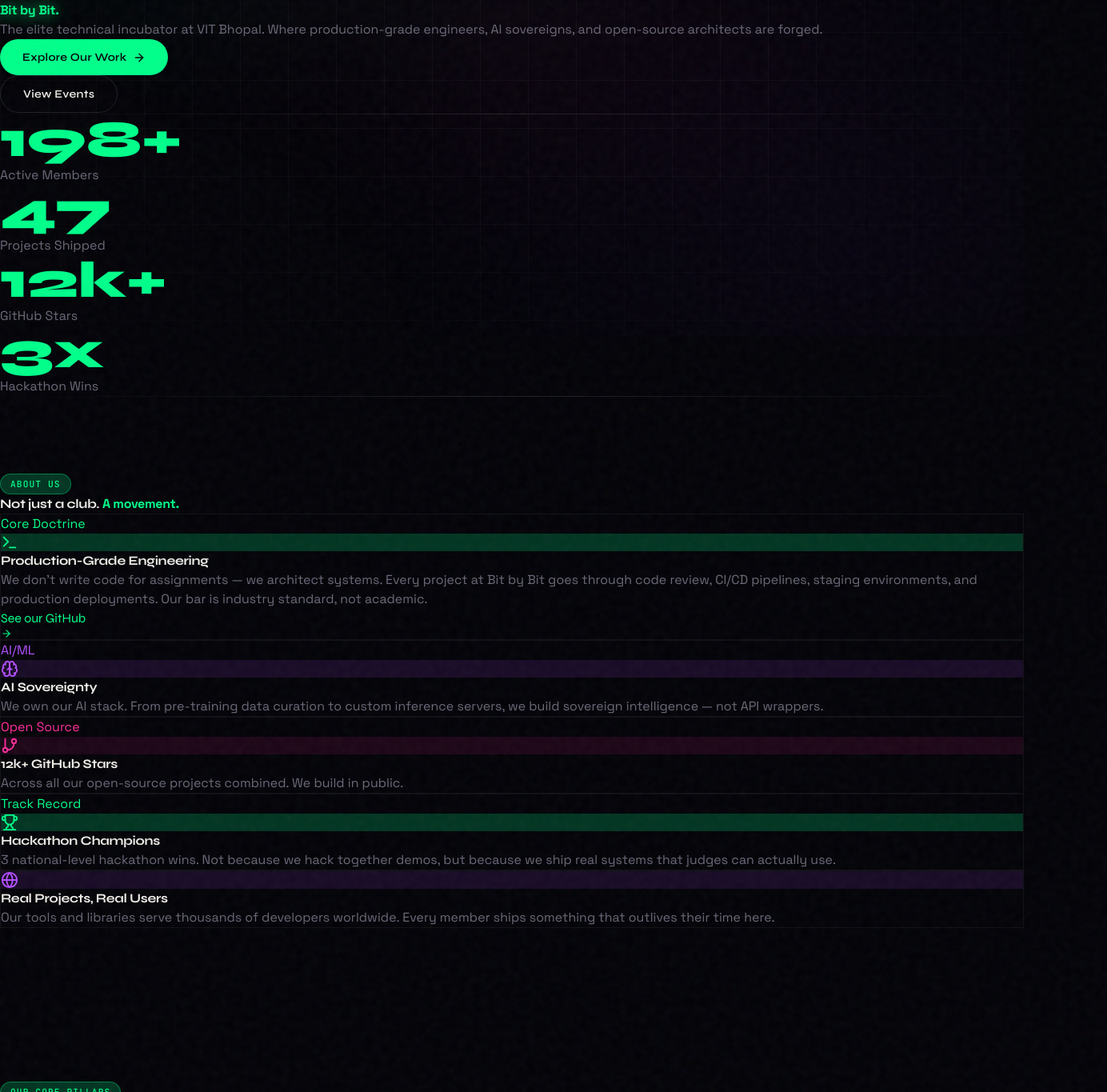
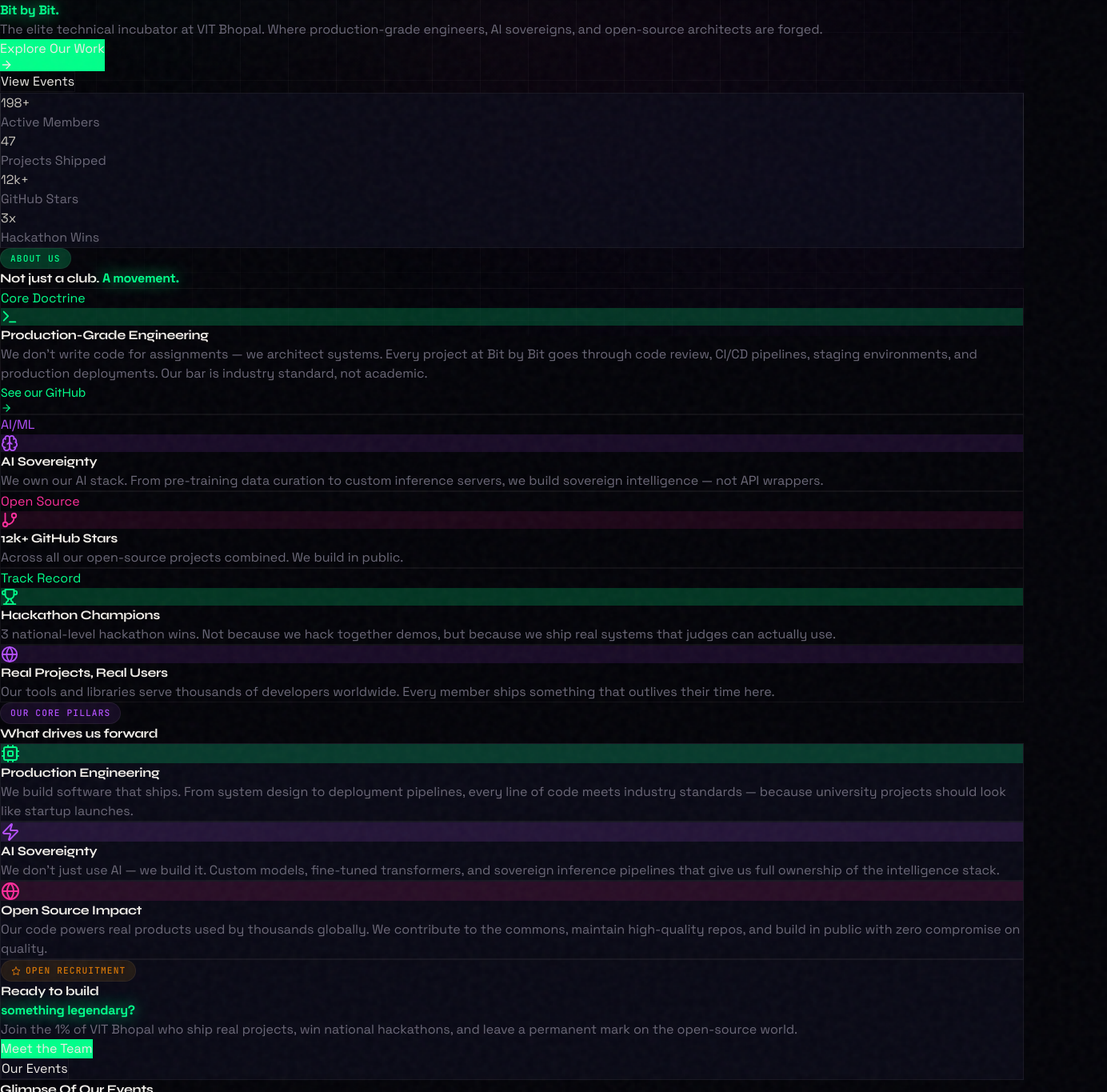
Before and after one commit to Yashwant264/bit-by-bit-club, a Next.js app: page / in a window 1280 px wide. Shown: the part 380-1745 px from the top of the page at 80% size, 1384 px wide, since content can reach past the window. Built offline with nearby package versions, Linux system fonts and the light colour scheme.

Commit message:
Homepage issue

```diff
--- a/app/page.tsx
+++ b/app/page.tsx
@@ -1,8 +1,7 @@
 'use client';
 
-import { useEffect, useState } from "react";
+import { useEffect, useState, useRef } from "react";
 import LoadingScreen from "@/components/LoadingScreen";
-import { useRef } from 'react';
 import { motion, useScroll, useTransform, useSpring, useMotionValue } from 'framer-motion';
 import { BentoGrid } from '@/components/BentoGrid';
 import { AnimatedCounter } from '@/components/AnimatedCounter';
@@ -13,7 +12,6 @@
 import Image from 'next/image';
 import Testimonials from "@/components/Testimonials";
 import EventGallery from "@/components/EventGallery";
-
 
 /* ── Magnetic Button ─────────────────────────────────────── */
 function MagneticButton({
@@ -69,12 +67,12 @@
         left: `${x}%`,
         top: `${y}%`,
         background: 'var(--accent-primary)',
-        boxShadow: '0 0 6px var(--accent-primary)',
+        boxShadow: '0 0 8px var(--accent-primary)',
       }}
       animate={{
         y: [0, -40, 0],
-        opacity: [0, 1, 0],
-        scale: [0, 1.5, 0],
+        opacity: [0, 0.7, 0],
+        scale: [0, 1.2, 0],
       }}
       transition={{
         duration: 4 + Math.random() * 2,
@@ -86,7 +84,7 @@
   );
 }
 
-/* ── Stats Section ───────────────────────────────────────── */
+/* ── Stats Layout Array ─────────────────────────────────── */
 const STATS = [
   { value: 200, suffix: '+', label: 'Active Members' },
   { value: 48, suffix: '', label: 'Projects Shipped' },
@@ -94,7 +92,7 @@
   { value: 3, suffix: 'x', label: 'Hackathon Wins' },
 ];
 
-/* ── Main Page ───────────────────────────────────────────── */
+/* ── Main Home Page ──────────────────────────────────────── */
 export default function HomePage() {
   const [loading, setLoading] = useState(true);
 
@@ -105,6 +103,7 @@
 
     return () => clearTimeout(timer);
   }, []);
+
   const heroRef = useRef<HTMLDivElement>(null);
   const { scrollYProgress } = useScroll({
     target: heroRef,
@@ -124,54 +123,50 @@
     y: Math.random() * 100,
     delay: i * 0.3,
   }));
+
   if (loading) {
     return <LoadingScreen />;
   }
 
   return (
-    <>
+    <div className="min-h-screen transition-colors duration-500 overflow-hidden bg-transparent">
+      {/* Structural canvas vectors */}
       <AmbientBackground />
       <ParticlesBackground />
-      <div className="relative">
-        {/* ── PARALLAX HERO ─────────────────────────── */}
+
+      <div className="relative z-10">
+
+        {/* ── PARALLAX HERO SECTION ───────────────── */}
         <section
           ref={heroRef}
           className="relative min-h-[100dvh] flex items-center justify-center overflow-hidden"
         >
-          {/* Background orbs */}
+          {/* Layout Backdrop Radial Orbs */}
           <div
-            className="hero-blur-orb w-[600px] h-[600px]"
+            className="hero-blur-orb w-[600px] h-[600px] absolute pointer-events-none"
             style={{
               background: 'var(--accent-primary)',
               top: '10%',
               left: '-10%',
+              opacity: 0.12,
             }}
           />
           <div
-            className="hero-blur-orb w-[500px] h-[500px]"
+            className="hero-blur-orb w-[500px] h-[500px] absolute pointer-events-none"
             style={{
               background: 'var(--accent-secondary)',
               bottom: '5%',
               right: '-8%',
-              animationDelay: '2s',
-            }}
-          />
-          <div
-            className="hero-blur-orb w-[300px] h-[300px]"
-            style={{
-              background: 'var(--accent-tertiary)',
-              top: '40%',
-              right: '20%',
-              animationDelay: '4s',
+              opacity: 0.1,
             }}
           />
 
-          {/* Floating particles */}
+          {/* Floating context arrays */}
           {particles.map((p) => (
             <FloatingParticle key={p.id} delay={p.delay} x={p.x} y={p.y} />
           ))}
 
-          {/* Hero content */}
+          {/* Main Hero Elements Content container */}
           <motion.div
             style={{
               y: springHeroY,
@@ -181,64 +176,81 @@
             }}
             className="relative z-10 text-center px-6 max-w-6xl mx-auto transform-gpu"
           >
-            {/* Badge */}
+            {/* Context Badge */}
             <motion.div
               initial={{ opacity: 0, y: 20 }}
               animate={{ opacity: 1, y: 0 }}
               transition={{ duration: 0.6, delay: 0.1 }}
               className="flex justify-center mb-8"
             >
-              <div className="badge">
-                <span className="w-1.5 h-1.5 rounded-full bg-current animate-pulse" />
-                VIT Bhopal · Est. 2020
+              <div
+                className="badge glass-strong px-4 py-1.5 rounded-full text-xs font-mono tracking-wider flex items-center gap-2"
+                style={{ border: '1px solid var(--border-subtle)' }}
+              >
+                <span
+                  className="w-1.5 h-1.5 rounded-full animate-pulse inline-block"
+                  style={{ background: 'var(--accent-primary)' }}
+                />
+                <span style={{ color: 'var(--text-muted)' }}>VIT Bhopal · Est. 2020</span>
               </div>
             </motion.div>
 
-            {/* Headline */}
+            {/* Main Headline */}
             <motion.h1
               initial={{ opacity: 0, y: 100 }}
               animate={{ opacity: 1, y: 0 }}
               transition={{ duration: 1, delay: 0.2, ease: [0.16, 1, 0.3, 1] }}
-              className="text-[clamp(3rem,8vw,7rem)] font-bold leading-[0.95] tracking-tight mb-6"
+              className="text-[clamp(3rem,8vw,6.5rem)] font-extrabold leading-[0.95] tracking-tight mb-6"
             >
-              <span style={{ color: 'var(--text-primary)' }}>We Build</span>
+              <span style={{ color: 'var(--text-main)' }}>We Build</span>
               <br />
               <span className="neon-text">Bit by Bit.</span>
             </motion.h1>
 
-            {/* Subheadline */}
+            {/* Sub-headline Text info */}
             <motion.p
               initial={{ opacity: 0, y: 30 }}
               animate={{ opacity: 1, y: 0 }}
               transition={{ duration: 0.8, delay: 0.4, ease: [0.16, 1, 0.3, 1] }}
+              className="text-base md:text-lg max-w-2xl mx-auto mb-10 leading-relaxed font-medium"
               style={{ color: 'var(--text-muted)' }}
-              className="text-lg md:text-xl max-w-2xl mx-auto mb-10 leading-relaxed font-space"
             >
               The elite technical incubator at VIT Bhopal. Where production-grade
               engineers, AI sovereigns, and open-source architects are forged.
             </motion.p>
 
-            {/* CTAs */}
+            {/* Interaction Buttons Layout */}
             <motion.div
-              initial={{ opacity: 0, y: 50 }}
-              animate={{ opacity: 1, y: 0 }}
+              initial={{ opacity: 0, scale: 0.95 }}
+              animate={{ opacity: 1, scale: 1 }}
               transition={{ delay: 0.5 }}
               className="flex flex-wrap gap-4 justify-center"
             >
               <MagneticButton>
-                <button className="btn-magnetic btn-primary flex items-center gap-2">
+                <button
+                  className="px-6 py-3 rounded-xl font-semibold shadow-md transition-all flex items-center gap-2 text-white"
+                  style={{ background: 'var(--accent-primary)' }}
+                >
                   Explore Our Work
                   <ArrowRight size={16} />
                 </button>
               </MagneticButton>
+
               <MagneticButton href="/events">
-                <button className="btn-magnetic btn-ghost flex items-center gap-2">
+                <button
+                  className="px-6 py-3 rounded-xl btn-ghost glass-strong font-medium transition-all"
+                  style={{
+                    border: '1px solid var(--border-subtle)',
+                    color: 'var(--text-main)'
+                  }}
+                >
                   View Events
                 </button>
               </MagneticButton>
             </motion.div>
+          </motion.div>
 
-            {/* Scroll indicator */}
+          {/* Scroll Indicator */}
           <motion.div
             initial={{ opacity: 0 }}
             animate={{ opacity: 1 }}
@@ -246,10 +258,10 @@
             className="absolute bottom-12 left-1/2 -translate-x-1/2"
           >
             <motion.div
-                animate={{ y: [0, 10, 0] }}
+              animate={{ y: [0, 8, 0] }}
               transition={{ duration: 2, repeat: Infinity, ease: 'easeInOut' }}
               className="w-6 h-10 rounded-full border-2 flex items-start justify-center pt-2 mx-auto"
-                style={{ borderColor: 'var(--border-strong)' }}
+              style={{ borderColor: 'var(--border-subtle)' }}
             >
               <div
                 className="w-1 h-2 rounded-full"
@@ -257,74 +269,81 @@
               />
             </motion.div>
           </motion.div>
-          </motion.div>
         </section>
 
-        {/* ── STATS SECTION ─────────────────────────── */}
+        {/* ── METRIC BAR STATS SECTION ────────────── */}
         <motion.section
-          className="py-20"
-          initial={{ opacity: 0, y: 100 }}
+          className="py-16 glass-strong"
+          style={{ borderTop: '1px solid var(--border-subtle)', borderBottom: '1px solid var(--border-subtle)' }}
+          initial={{ opacity: 0, y: 60 }}
           whileInView={{ opacity: 1, y: 0 }}
-          transition={{ duration: 1 }}
+          transition={{ duration: 0.8 }}
           viewport={{ once: true }}
         >
-          <div className="max-w-5xl mx-auto">
-            <div className="divider mb-16" />
-            <motion.div
-              initial={{ opacity: 0 }}
-              whileInView={{ opacity: 1 }}
-              viewport={{ once: true }}
-              className="grid grid-cols-2 md:grid-cols-4 gap-8"
-            >
+          <div className="max-w-6xl mx-auto px-6">
+            <div className="grid grid-cols-2 md:grid-cols-4 gap-8">
               {STATS.map((stat, i) => (
                 <motion.div
                   key={stat.label}
-                  initial={{ opacity: 0, y: 30 }}
+                  initial={{ opacity: 0, y: 20 }}
                   whileInView={{ opacity: 1, y: 0 }}
                   viewport={{ once: true }}
-                  transition={{ delay: i * 0.1, duration: 0.6, ease: [0.16, 1, 0.3, 1] }}
+                  transition={{ delay: i * 0.1, duration: 0.5 }}
                   className="text-center"
                 >
+                  {/* Fixed Error Squiggle here: wrapped inside styled div block container */}
+                  <div style={{ color: 'var(--text-main)' }}>
                     <AnimatedCounter
                       value={stat.value}
                       suffix={stat.suffix}
-                    className="stat-number"
+                      className="text-3xl md:text-4xl font-bold font-mono tracking-tight"
                     />
+                  </div>
                   <p
-                    className="text-sm mt-2 font-medium"
+                    className="text-xs uppercase tracking-widest mt-2 font-semibold"
                     style={{ color: 'var(--text-muted)' }}
                   >
                     {stat.label}
                   </p>
                 </motion.div>
               ))}
-            </motion.div>
-            <div className="divider mt-16" />
+            </div>
           </div>
         </motion.section>
 
-        {/* ── BENTO / ABOUT SECTION ─────────────────── */}
-        <section className="relative z-10 section-pad px-6">
+        {/* ── BENTO SHOWCASE GRID SECTION ──────────── */}
+        <section className="relative z-10 px-6 py-24">
           <div className="max-w-6xl mx-auto">
             <motion.div
               initial={{ opacity: 0, y: 30 }}
               whileInView={{ opacity: 1, y: 0 }}
               viewport={{ once: true }}
-              transition={{ duration: 0.7, ease: [0.16, 1, 0.3, 1] }}
+              transition={{ duration: 0.6 }}
               className="mb-16"
             >
-              <div className="badge mb-4">About Us</div>
-              <h2 className="text-[clamp(2rem,5vw,4rem)] font-bold leading-tight max-w-lg">
-                Not just a club.
-                <span className="accent-text"> A movement.</span>
+              <div
+                className="badge px-3 py-1 rounded-md text-xs font-mono mb-4 inline-block"
+                style={{
+                  background: 'var(--accent-glow)',
+                  color: 'var(--accent-primary)',
+                  border: '1px solid var(--border-subtle)'
+                }}
+              >
+                About Us
+              </div>
+              <h2
+                className="text-[clamp(2rem,4vw,3.5rem)] font-bold tracking-tight leading-tight"
+                style={{ color: 'var(--text-main)' }}
+              >
+                Not just a club. <span className="neon-text">A movement.</span>
               </h2>
             </motion.div>
             <BentoGrid />
           </div>
         </section>
 
-        {/* ── PILLARS SECTION ───────────────────────── */}
-        <section className="relative z-10 section-pad px-6">
+        {/* ── CORE PILLARS CARD GRID SECTION ───────── */}
+        <section className="relative z-10 px-6 py-24">
           <div className="max-w-6xl mx-auto">
             <motion.div
               initial={{ opacity: 0, y: 20 }}
@@ -332,8 +351,20 @@
               viewport={{ once: true }}
               className="text-center mb-16"
             >
-              <div className="badge mb-4 mx-auto inline-flex">Our Core Pillars</div>
-              <h2 className="text-[clamp(2rem,4vw,3.5rem)] font-bold">
+              <div
+                className="badge px-3 py-1 rounded-md text-xs font-mono mb-4 inline-block mx-auto"
+                style={{
+                  background: 'rgba(180,79,255,0.1)',
+                  color: 'var(--accent-secondary)',
+                  border: '1px solid var(--border-subtle)'
+                }}
+              >
+                Our Core Pillars
+              </div>
+              <h2
+                className="text-3xl md:text-4xl font-bold tracking-tight"
+                style={{ color: 'var(--text-main)' }}
+              >
                 What drives us forward
               </h2>
             </motion.div>
@@ -341,41 +372,56 @@
             <div className="grid md:grid-cols-3 gap-6">
               {[
                 {
-                  icon: <Cpu size={28} />,
+                  icon: <Cpu size={24} />,
                   title: 'Production Engineering',
                   desc: 'We build software that ships. From system design to deployment pipelines, every line of code meets industry standards — because university projects should look like startup launches.',
+                  color: 'var(--accent-primary)',
+                  glow: 'var(--accent-glow)'
                 },
                 {
-                  icon: <Zap size={28} />,
+                  icon: <Zap size={24} />,
                   title: 'AI Sovereignty',
                   desc: "We don't just use AI — we build it. Custom models, fine-tuned transformers, and sovereign inference pipelines that give us full ownership of the intelligence stack.",
+                  color: 'var(--accent-secondary)',
+                  glow: 'rgba(180,79,255,0.15)'
                 },
                 {
-                  icon: <Globe size={28} />,
+                  icon: <Globe size={24} />,
                   title: 'Open Source Impact',
                   desc: 'Our code powers real products used by thousands globally. We contribute to the commons, maintain high-quality repos, and build in public with zero compromise on quality.',
+                  color: 'var(--accent-tertiary)',
+                  glow: 'rgba(255,45,155,0.12)'
                 },
               ].map((pillar, i) => (
                 <motion.div
                   key={pillar.title}
-                  initial={{ opacity: 0, y: 40 }}
+                  initial={{ opacity: 0, y: 30 }}
                   whileInView={{ opacity: 1, y: 0 }}
                   viewport={{ once: true }}
-                  transition={{ delay: i * 0.12, duration: 0.7, ease: [0.16, 1, 0.3, 1] }}
-                  className="glass-strong rounded-2xl p-8 card-hover border-beam-wrap"
+                  transition={{ delay: i * 0.1, duration: 0.6 }}
+                  className="rounded-2xl p-8 glass-strong hover:scale-[1.01] transition-all group shadow-sm"
+                  style={{ border: '1px solid var(--border-subtle)' }}
                 >
                   <div
-                    className="w-12 h-12 rounded-xl flex items-center justify-center mb-5"
+                    className="w-10 h-10 rounded-lg flex items-center justify-center mb-5 transition-all"
                     style={{
-                      background: 'var(--accent-glow)',
-                      color: 'var(--accent-primary)',
-                      border: '1px solid var(--border-accent)',
+                      background: pillar.glow,
+                      color: pillar.color,
+                      border: `1px solid ${pillar.color}30`
                     }}
                   >
                     {pillar.icon}
                   </div>
-                  <h3 className="text-xl font-bold mb-3">{pillar.title}</h3>
-                  <p className="text-sm leading-relaxed" style={{ color: 'var(--text-muted)' }}>
+                  <h3
+                    className="text-lg font-bold mb-2"
+                    style={{ color: 'var(--text-main)' }}
+                  >
+                    {pillar.title}
+                  </h3>
+                  <p
+                    className="text-sm leading-relaxed"
+                    style={{ color: 'var(--text-muted)' }}
+                  >
                     {pillar.desc}
                   </p>
                 </motion.div>
@@ -384,48 +430,62 @@
           </div>
         </section>
 
-        {/* ── JOIN CTA ──────────────────────────────── */}
-        <section className="relative z-10 section-pad px-6">
+        {/* ── INTERACTION CTA CALLOUT SECTION ──────── */}
+        <section className="relative z-10 px-6 py-24">
           <div className="max-w-4xl mx-auto text-center">
             <motion.div
-              initial={{ opacity: 0, scale: 0.95 }}
+              initial={{ opacity: 0, scale: 0.98 }}
               whileInView={{ opacity: 1, scale: 1 }}
               viewport={{ once: true }}
-              transition={{ duration: 0.7, ease: [0.16, 1, 0.3, 1] }}
-              className="glass-strong rounded-3xl p-12 md:p-20 border-beam-wrap relative overflow-hidden"
+              transition={{ duration: 0.6 }}
+              className="rounded-3xl p-12 glass-strong relative overflow-hidden shadow-sm"
+              style={{ border: '1px solid var(--border-subtle)' }}
             >
               <div
-                className="hero-blur-orb w-80 h-80"
+                className="badge px-3 py-1 rounded-md text-xs font-mono mb-6 inline-flex items-center mx-auto"
                 style={{
-                  background: 'var(--accent-primary)',
-                  top: '-40%',
-                  left: '50%',
-                  transform: 'translateX(-50%)',
-                  opacity: 0.08,
+                  background: 'rgba(245,158,11,0.1)',
+                  color: '#d97706',
+                  border: '1px solid var(--border-subtle)'
                 }}
-              />
-              <div className="badge mb-6 mx-auto inline-flex">
-                <Star size={10} />
-                Open Recruitment
+              >
+                <Star size={12} className="mr-1.5" /> Open Recruitment
               </div>
-              <h2 className="text-[clamp(2rem,5vw,4rem)] font-bold mb-5 leading-tight">
+
+              <h2
+                className="text-3xl md:text-5xl font-bold mb-4 tracking-tight leading-tight"
+                style={{ color: 'var(--text-main)' }}
+              >
                 Ready to build
                 <br />
                 <span className="neon-text">something legendary?</span>
               </h2>
-              <p className="text-base mb-8 max-w-md mx-auto" style={{ color: 'var(--text-muted)' }}>
+
+              <p
+                className="text-sm max-w-md mx-auto mb-8 leading-relaxed"
+                style={{ color: 'var(--text-muted)' }}
+              >
                 Join the 1% of VIT Bhopal who ship real projects, win national hackathons,
                 and leave a permanent mark on the open-source world.
               </p>
+
               <div className="flex gap-4 justify-center flex-wrap">
                 <MagneticButton href="/team">
-                  <button className="btn-magnetic btn-primary">
+                  <button
+                    className="px-5 py-2.5 rounded-xl font-semibold text-white text-sm shadow-md"
+                    style={{ background: 'var(--accent-primary)' }}
+                  >
                     Meet the Team
-                    <ArrowRight size={16} />
                   </button>
                 </MagneticButton>
                 <MagneticButton href="/events">
-                  <button className="btn-magnetic btn-ghost">
+                  <button
+                    className="px-5 py-2.5 rounded-xl btn-ghost glass-strong font-medium transition-colors text-sm"
+                    style={{
+                      border: '1px solid var(--border-subtle)',
+                      color: 'var(--text-main)'
+                    }}
+                  >
                     Our Events
                   </button>
                 </MagneticButton>
@@ -437,24 +497,32 @@
         <EventGallery />
         <Testimonials />
 
-        {/* ── FOOTER ────────────────────────────────── */}
-        <footer className="relative z-10 border-t px-6 py-10" style={{ borderColor: 'var(--border-subtle)' }}>
-          <div className="max-w-6xl mx-auto flex flex-col md:flex-row items-center justify-between gap-4">
-
+        {/* ── FOOTER COMPONENT BLOCK ───────────────── */}
+        <footer
+          className="relative z-10 px-6 py-12 glass-strong"
+          style={{ borderTop: '1px solid var(--border-subtle)' }}
+        >
+          <div className="max-w-6xl mx-auto flex flex-col md:flex-row items-center justify-between gap-6">
             <div className="flex items-center gap-3">
               <Image
                 src="/logo.png"
                 alt="Bit By Bit Logo"
-                width={50}
-                height={50}
+                width={40}
+                height={40}
                 className="object-contain"
               />
-              <span className="font-syne font-bold text-lg" style={{ color: 'var(--text-primary)' }}>
+              <span
+                className="font-bold tracking-wider text-base"
+                style={{ color: 'var(--text-main)' }}
+              >
                 Bit By Bit
               </span>
             </div>
 
-            <p className="text-xs font-mono" style={{ color: 'var(--text-muted)' }}>
+            <p
+              className="text-xs font-mono"
+              style={{ color: 'var(--text-muted)' }}
+            >
               © 2026 Bit by Bit Technical Club · VIT Bhopal
             </p>
 
@@ -463,7 +531,7 @@
                 <a
                   key={s}
                   href="#"
-                  className="text-xs font-medium transition-colors hover:text-current"
+                  className="text-xs transition-colors font-medium hover:opacity-80"
                   style={{ color: 'var(--text-muted)' }}
                 >
                   {s}
@@ -472,8 +540,7 @@
             </div>
           </div>
         </footer>
-
       </div>
-    </>
+    </div>
   );
 }
```
Lines whose indentation alone changed are shown as unchanged.
